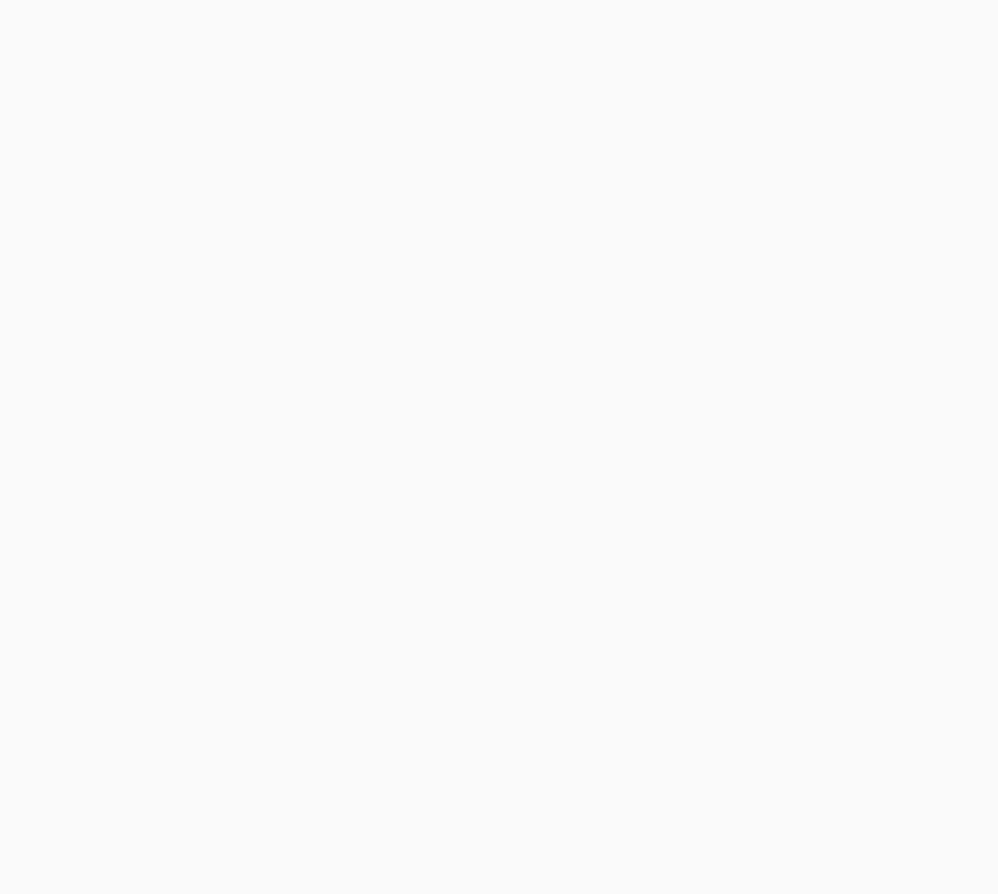
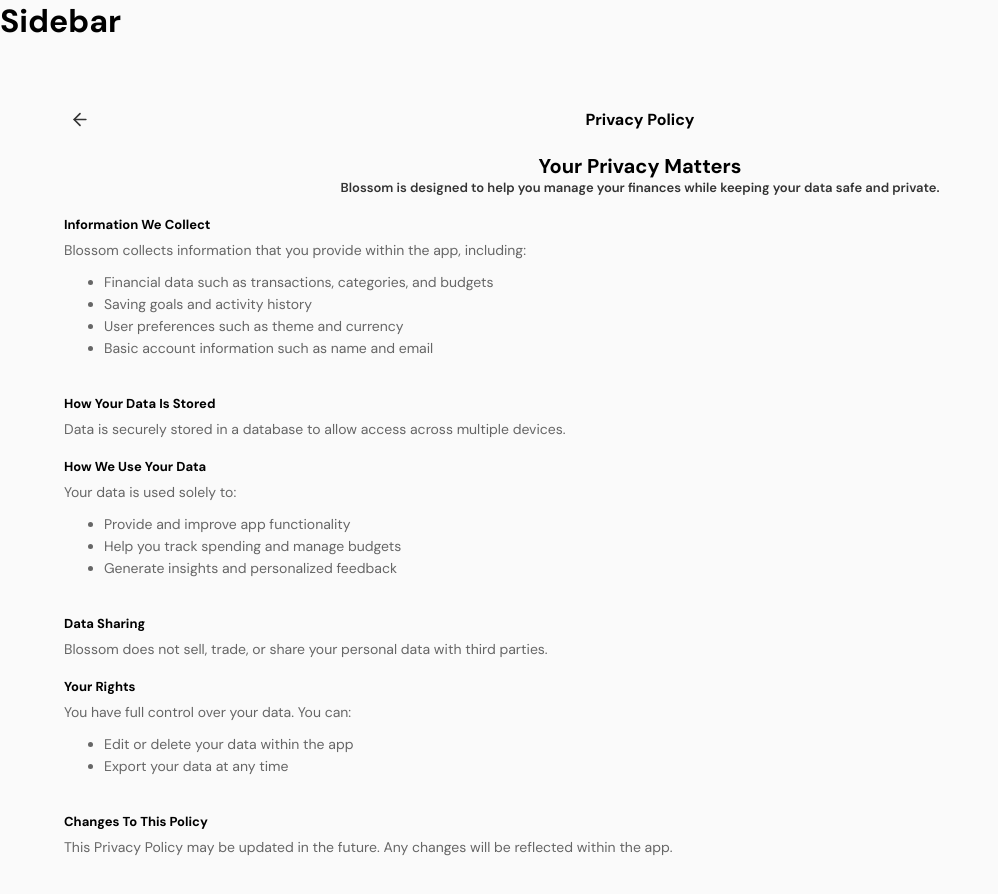
Before and after one commit to mirelalexy/blossom, a React (Vite) app in the folder frontend/: page /settings/privacy-policy in a window 1280 px wide. Before the commit this address had no page. Shown: the top 894 px of the page, without its empty margins (0-998 px from the left). Before the commit the page ends 800 px from the top, so only its background shows below. Built offline with nearby package versions, Linux system fonts and the light colour scheme.

Commit message:
feat(settings): add Privacy Policy page

```diff
--- a/frontend/src/App.jsx
+++ b/frontend/src/App.jsx
@@ -40,6 +40,7 @@ import EditCategory from "./pages/settings/categories/EditCategory"
 import { RuleProvider } from "./store/RuleStore"
 import CustomSpendingRules from "./pages/settings/rules/CustomSpendingRules"
 import AddRule from "./pages/settings/rules/AddRule"
+import PrivacyPolicy from "./pages/settings/PrivacyPolicy"
 
 function App() {
   return (
@@ -286,6 +287,14 @@ function App() {
                               </AppLayout>
                             }
                           />
+                          <Route
+                            path="/settings/privacy-policy"
+                            element={
+                              <AppLayout>
+                                <PrivacyPolicy />
+                              </AppLayout>
+                            }
+                          />
                           <Route path="login" element={<Login />} />
                         </Routes>
                       </BrowserRouter>
--- a/frontend/src/pages/Settings.jsx
+++ b/frontend/src/pages/Settings.jsx
@@ -83,6 +83,11 @@ function Settings() {
                         label="FAQ"
                         onClick={() => navigate("/settings/faq")}
                     />
+                    <SettingsItem
+                        icon="privacyPolicy"
+                        label="Privacy Policy"
+                        onClick={() => navigate("/settings/privacy-policy")}
+                    />
                 </SettingsCard>
             </Section>
         </div>
--- /dev/null
+++ b/frontend/src/pages/settings/PrivacyPolicy.jsx
@@ -0,0 +1,59 @@
+import PageHeader from "../../components/ui/PageHeader"
+import PageIntro from "../../components/ui/PageIntro"
+import Section from "../../components/ui/Section"
+
+import "../../styles/pages/PrivacyPolicy.css"
+
+function PrivacyPolicy() {
+    return (
+        <div className="settings-content">
+            <PageHeader title="Privacy Policy" />
+
+            <PageIntro
+                title="Your Privacy Matters"
+                text="Blossom is designed to help you manage your finances while keeping your data safe and private."
+            />
+
+            <Section title="Information We Collect">
+                <p className="policy-text">Blossom collects information that you provide within the app, including:</p>
+                <ul className="policy-list">
+                    <li>Financial data such as transactions, categories, and budgets</li>
+                    <li>Saving goals and activity history</li>
+                    <li>User preferences such as theme and currency</li>
+                    <li>Basic account information such as name and email</li>
+                </ul>
+            </Section>
+
+            <Section title="How Your Data Is Stored">
+                <p className="policy-text">Data is securely stored in a database to allow access across multiple devices.</p>
+            </Section>
+
+            <Section title="How We Use Your Data">
+                <p className="policy-text">Your data is used solely to:</p>
+                <ul className="policy-list">
+                    <li>Provide and improve app functionality</li>
+                    <li>Help you track spending and manage budgets</li>
+                    <li>Generate insights and personalized feedback</li>
+                </ul>
+            </Section>
+
+            <Section title="Data Sharing">
+                <p className="policy-text">Blossom does not sell, trade, or share your personal data with third parties.</p>
+            </Section>
+
+            <Section title="Your Rights">
+                <p className="policy-text">You have full control over your data. You can:</p>
+                <ul className="policy-list">
+                    <li>Edit or delete your data within the app</li>
+                    <li>Export your data at any time</li>
+                </ul>
+            </Section>
+
+            <Section title="Changes To This Policy">
+                <p className="policy-text">This Privacy Policy may be updated in the future. Any changes will be reflected within the app.</p>
+            </Section>
+        </div>
+    )
+}
+
+export default PrivacyPolicy
--- /dev/null
+++ b/frontend/src/styles/pages/PrivacyPolicy.css
@@ -0,0 +1,14 @@
+.policy-text {
+    color: var(--text-secondary);
+    font-size: 14px;
+}
+
+.policy-list {
+    color: var(--text-secondary);
+    font-size: 14px;
+    margin-top: 6px;
+}
+
+.policy-list li {
+    margin-bottom: 4px;
+}
--- a/frontend/src/utils/appIcons.js
+++ b/frontend/src/utils/appIcons.js
@@ -9,6 +9,7 @@ import {
     Receipt,
     ArrowLeft,
     Trash,
+    Shield,
     CircleUserRound,
     GlobeLock,
     Palette,
@@ -74,6 +75,7 @@ export const appIcons = {
     seeDetails: ChevronRight,
     hideDetails: ChevronUp,
     categories: Flower,
+    privacyPolicy: Shield,
     logOut: LogOut,
 
     // category icons
```
